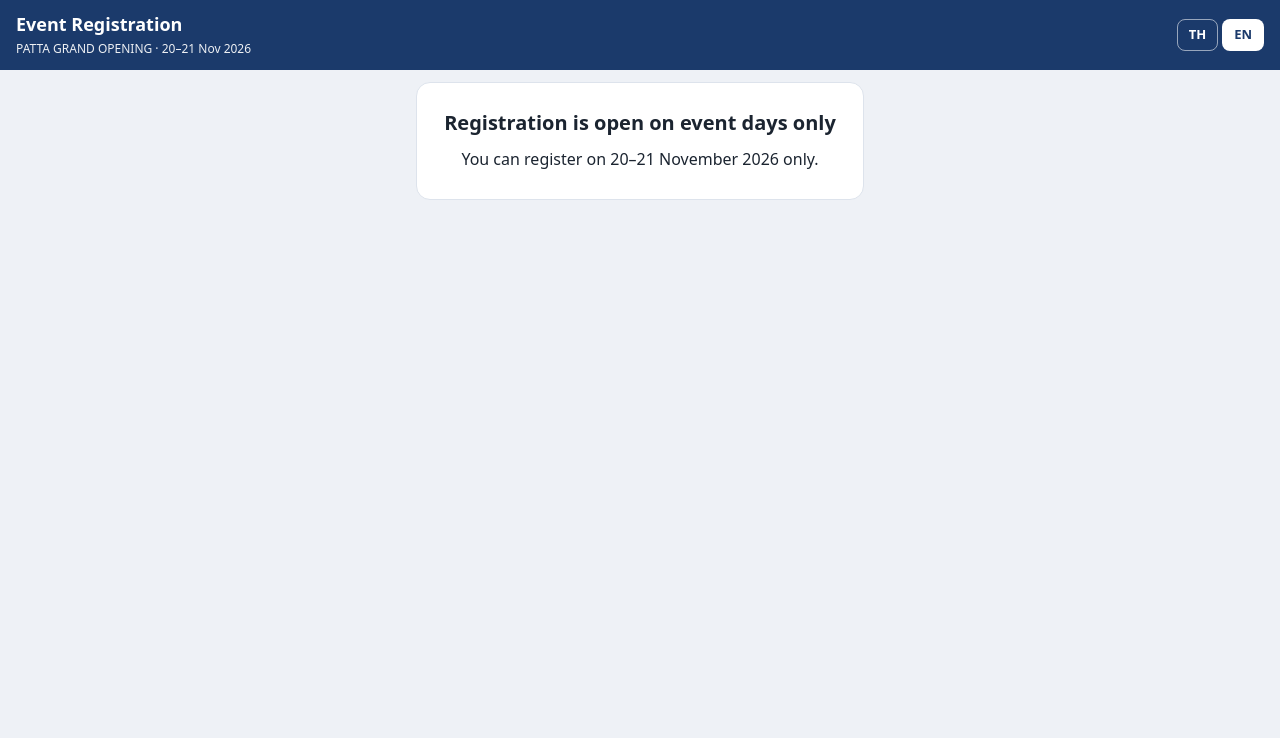
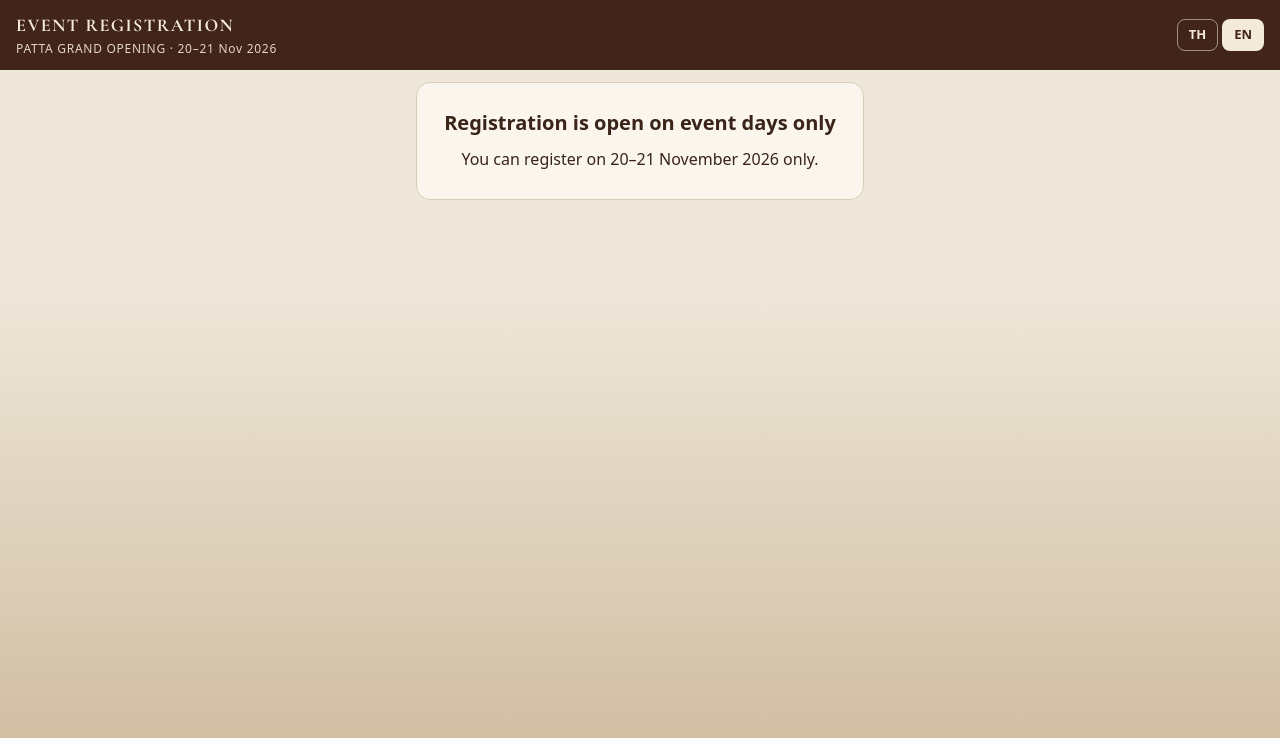
Before and after one commit to marketingpatta/patta-walk-in-site, a plain HTML site: page register.html in a window 1280 px wide. Drawn offline with nearby package versions, Linux system fonts and the light colour scheme.

Commit message:
Restyle registration form to Arcade Autograph palette
Cream and brown theme with serif heading, dark mode variant. Co-Authored-By: Claude Sonnet 5.5 <noreply@anthropic.com> Claude-Session: https://claude.ai/code/session_013qeWeBA61hMJzHJDNKA6KA

```diff
--- a/register.html
+++ b/register.html
@@ -7,17 +7,19 @@
 <title>PATTA GRAND OPENING - ลงทะเบียนเข้างาน / Registration</title>
 <script src="https://www.gstatic.com/firebasejs/10.14.1/firebase-app-compat.js"></script>
 <script src="https://www.gstatic.com/firebasejs/10.14.1/firebase-firestore-compat.js"></script>
+<link rel="preconnect" href="https://fonts.googleapis.com"><link rel="stylesheet" href="https://fonts.googleapis.com/css2?family=Cormorant+Garamond:wght@500;600;700&display=swap">
 <style>
-:root{--bg:#eef1f6;--card:#fff;--ink:#1b2430;--mut:#667085;--line:#dde3ec;--pri:#1b3a6b;--err:#b91c1c;--okbg:#dcfce7;--ok:#166534;--warnbg:#fef3c7;--warn:#92400e}
-@media (prefers-color-scheme:dark){:root{--bg:#10151d;--card:#1a212c;--ink:#e8ecf2;--mut:#9aa6b8;--line:#2b3547;--pri:#5b8fe0;--okbg:#14532d;--ok:#bbf7d0;--warnbg:#3a2e12;--warn:#fcd34d}}
+:root{--bg:#efe8da;--bg2:#cdb99c;--card:#faf6ee;--ink:#3a2318;--mut:#7a6554;--line:#d9cdb8;--pri:#41241a;--onpri:#f6eee0;--hd:#41241a;--hdt:#f3ead9;--err:#9b2c1c;--okbg:#e6dfc9;--ok:#4a5a2a;--warnbg:#f1e3c4;--warn:#6b4a1a}
+@media (prefers-color-scheme:dark){:root{--bg:#2a1a13;--bg2:#1c110c;--card:#38251b;--ink:#f1e8d8;--mut:#bfa98f;--line:#55402f;--pri:#d9bf9a;--onpri:#2a1a13;--hd:#1c110c;--hdt:#f1e8d8;--err:#f0a08a;--okbg:#4a3a22;--ok:#e8d9a8;--warnbg:#4a3a22;--warn:#f0d9a0}}
 *{box-sizing:border-box}
-body{margin:0;background:var(--bg);color:var(--ink);font-family:"Noto Sans Thai","Sarabun",system-ui,sans-serif;font-size:16px;line-height:1.55}
-header.ev{background:#1b3a6b;color:#fff;padding:12px 16px;display:flex;justify-content:space-between;align-items:center;gap:8px}
-header.ev .t{font-weight:700;font-size:18px}
-header.ev .s{font-size:12px;opacity:.92}
+html{background:var(--bg2)}
+body{margin:0;min-height:100vh;background:linear-gradient(180deg,var(--bg) 0,var(--bg) 35%,var(--bg2) 100%) fixed;color:var(--ink);font-family:"Noto Sans Thai","Sarabun",system-ui,sans-serif;font-size:16px;line-height:1.55}
+header.ev{background:var(--hd);color:var(--hdt);padding:12px 16px;display:flex;justify-content:space-between;align-items:center;gap:8px}
+header.ev .t{font-family:"Cormorant Garamond",Georgia,serif;font-weight:700;font-size:18px;letter-spacing:.08em;text-transform:uppercase}
+header.ev .s{font-size:12px;opacity:.9;letter-spacing:.06em}
 .lang{display:flex;gap:4px}
-.lang button{border:1px solid rgba(255,255,255,.55);background:transparent;color:#fff;border-radius:8px;padding:5px 11px;font:inherit;font-size:13px;font-weight:700;cursor:pointer}
-.lang button.on{background:#fff;color:#1b3a6b}
+.lang button{border:1px solid rgba(243,234,217,.55);background:transparent;color:var(--hdt);border-radius:8px;padding:5px 11px;font:inherit;font-size:13px;font-weight:700;cursor:pointer}
+.lang button.on{background:var(--hdt);color:var(--hd)}
 .wrap{max-width:480px;margin:0 auto;padding:0 16px 48px}
 .banner{background:var(--warnbg);color:var(--warn);border-radius:10px;padding:10px 12px;margin:12px 0;font-size:13px}
 .card{background:var(--card);border:1px solid var(--line);border-radius:14px;padding:16px;margin:12px 0}
@@ -29,17 +31,17 @@ input[type=text],input[type=tel]{width:100%;padding:12px;border:1px solid var(--
 input:focus-visible,button:focus-visible{outline:2px solid var(--pri);outline-offset:2px}
 .chips{display:flex;flex-wrap:wrap;gap:8px}
 .chip{padding:9px 14px;border:1px solid var(--line);border-radius:99px;background:var(--bg);cursor:pointer;font-size:14px;user-select:none}
-.chip.on{background:var(--pri);color:#fff;border-color:var(--pri)}
+.chip.on{background:var(--pri);color:var(--onpri);border-color:var(--pri)}
 .stepper{display:flex;align-items:center;gap:14px}
 .stepper button{width:44px;height:44px;border:1px solid var(--line);background:var(--bg);color:var(--ink);border-radius:10px;font-size:22px;font-weight:700;cursor:pointer}
 .stepper b{min-width:28px;text-align:center;font-size:20px}
 .pdpa{border:1px solid var(--line);background:var(--bg);border-radius:12px;padding:12px;margin-top:16px;font-size:13px}
-.pdpa .pt{font-weight:700;color:var(--pri);margin-bottom:6px}
+.pdpa .pt{font-weight:700;color:var(--ink);margin-bottom:6px}
 .pdpa .px{max-height:170px;overflow:auto;white-space:pre-wrap;line-height:1.6}
 .consent{display:flex;gap:10px;align-items:flex-start;font-weight:600;margin-top:12px}
 .consent input{width:22px;height:22px;margin-top:2px;flex:none}
 .err{color:var(--err);font-size:13px;margin-top:4px;min-height:0}
-.btn{display:block;width:100%;padding:14px;border:0;border-radius:12px;background:var(--pri);color:#fff;font:inherit;font-weight:700;font-size:17px;cursor:pointer;margin-top:16px}
+.btn{display:block;width:100%;padding:14px;border:0;border-radius:12px;background:var(--pri);color:var(--onpri);font:inherit;font-weight:700;font-size:17px;letter-spacing:.04em;cursor:pointer;margin-top:16px}
 .btn:disabled{opacity:.55;cursor:default}
 .btn.sec{background:var(--bg);color:var(--ink);border:1px solid var(--line)}
 .done{text-align:center;padding:26px 16px}
```
